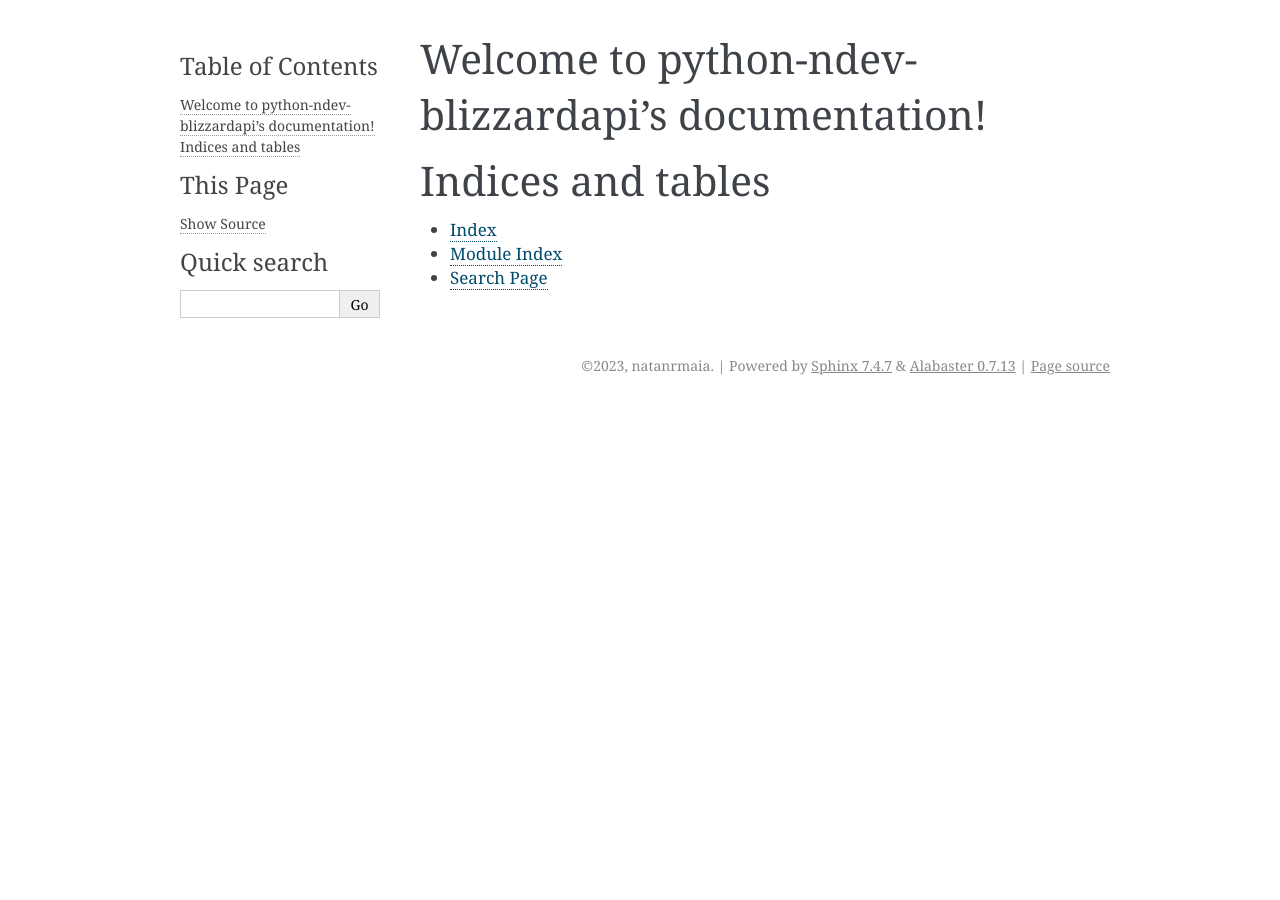
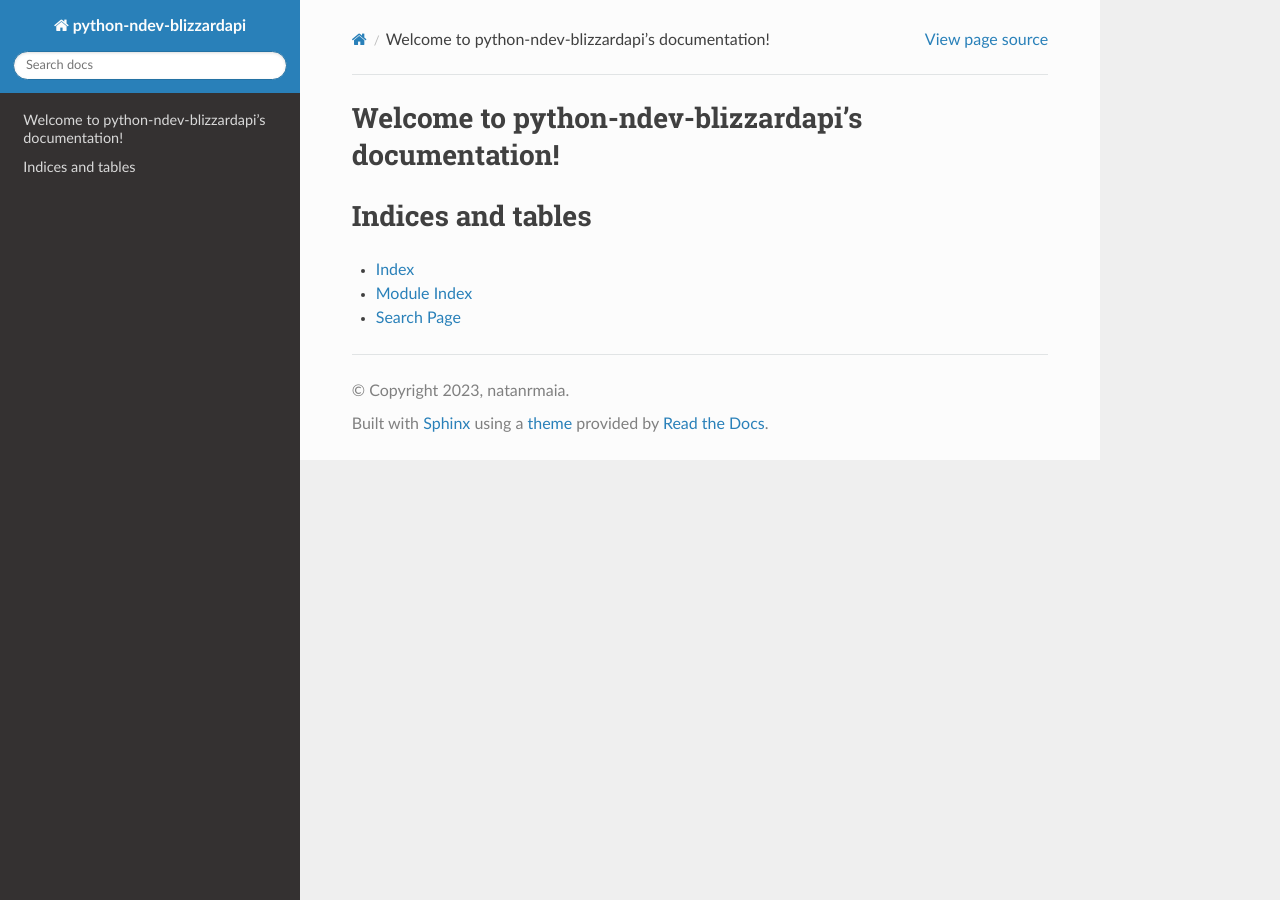
Before and after one commit to natanrmaia/python-ndev-blizzardapi, a Sphinx documentation site: the page built from docs/index.rst, in a window 1280 px wide. Built offline with Sphinx 7.4.7 and the Read the Docs theme 2.0.0, drawn with Linux system fonts in a browser that asks for light colours.

```diff
--- a/docs/conf.py
+++ b/docs/conf.py
@@ -9,12 +9,14 @@
 project = 'python-ndev-blizzardapi'
 copyright = '2023, natanrmaia'
 author = 'natanrmaia'
-release = 'V0.0.2'
+release = 'V0.0.5'
 
 # -- General configuration ---------------------------------------------------
 # https://www.sphinx-doc.org/en/master/usage/configuration.html#general-configuration
 
-extensions = []
+extensions = [
+    'sphinx_rtd_theme',
+]
 
 templates_path = ['_templates']
 exclude_patterns = ['_build', 'Thumbs.db', '.DS_Store']
@@ -24,5 +26,11 @@ exclude_patterns = ['_build', 'Thumbs.db', '.DS_Store']
 # -- Options for HTML output -------------------------------------------------
 # https://www.sphinx-doc.org/en/master/usage/configuration.html#options-for-html-output
 
-html_theme = 'alabaster'
+html_theme = 'sphinx_rtd_theme'
 html_static_path = ['_static']
+
+# -- Options for HTMLHelp output ---------------------------------------------
+html_theme_options = {
+    'analytics_id': 'G-6KGK4YPZRT',  #  Provided by Google in your dashboard
+    'analytics_anonymize_ip': False,
+}
--- a/requirements.txt
+++ b/requirements.txt
@@ -32,9 +32,11 @@ rich==13.3.2
 six==1.16.0
 snowballstemmer==2.2.0
 Sphinx==6.1.3
+sphinx-rtd-theme==1.2.2
 sphinxcontrib-applehelp==1.0.4
 sphinxcontrib-devhelp==1.0.2
 sphinxcontrib-htmlhelp==2.0.1
+sphinxcontrib-jquery==4.1
 sphinxcontrib-jsmath==1.0.1
 sphinxcontrib-qthelp==1.0.3
 sphinxcontrib-serializinghtml==1.1.5
--- a/setup.py
+++ b/setup.py
@@ -2,7 +2,7 @@ from setuptools import setup, find_packages
 
 setup(
     name="python-ndev-blizzardapi",
-    version="0.0.4",
+    version="0.0.5",
     packages=find_packages(),
     install_requires=[
         "requests>=2.28.2",
```
Also changed, not shown: other parts of requirements.txt (+1 -1 lines), README.md (+11 -6 lines).
